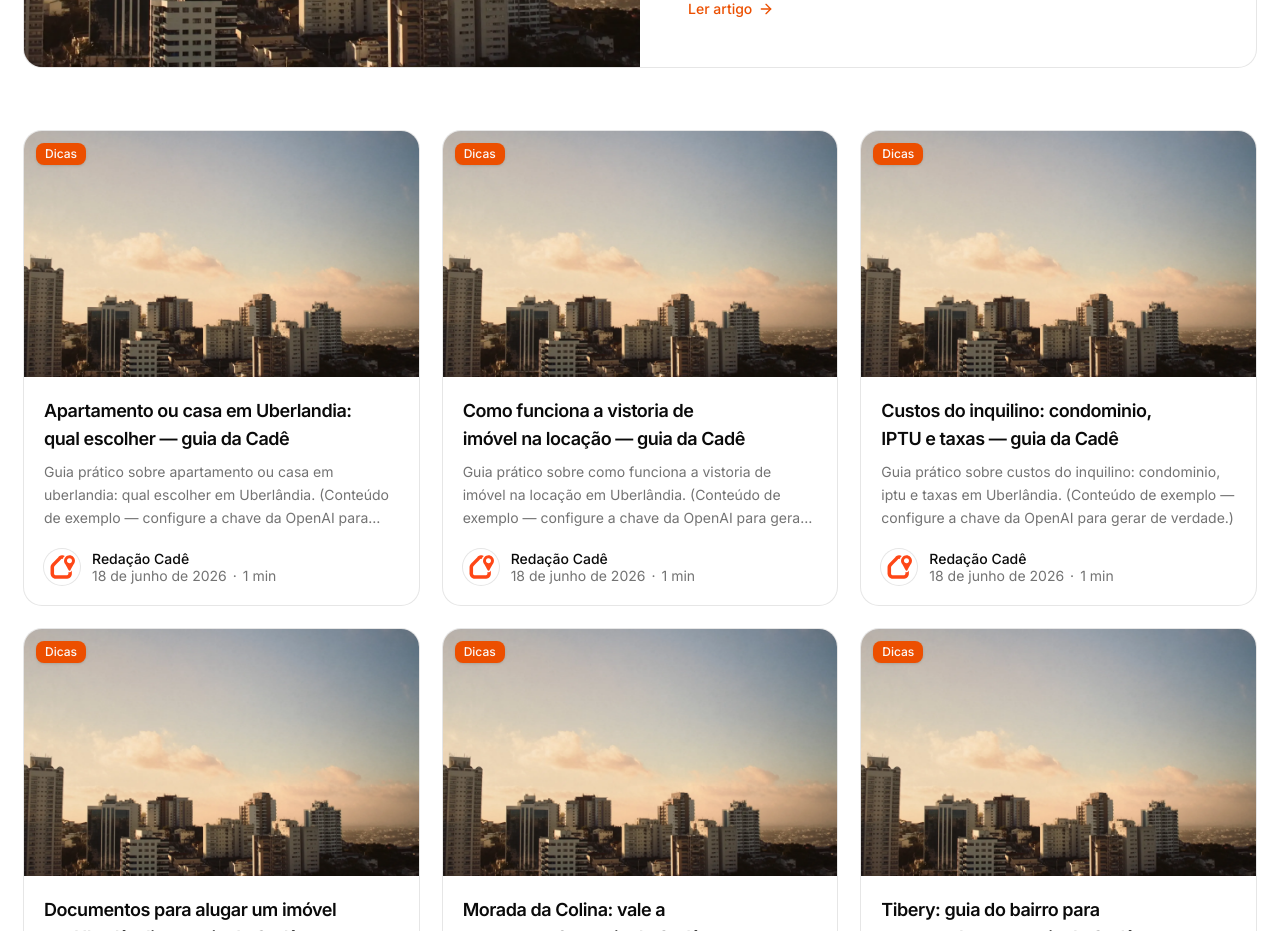
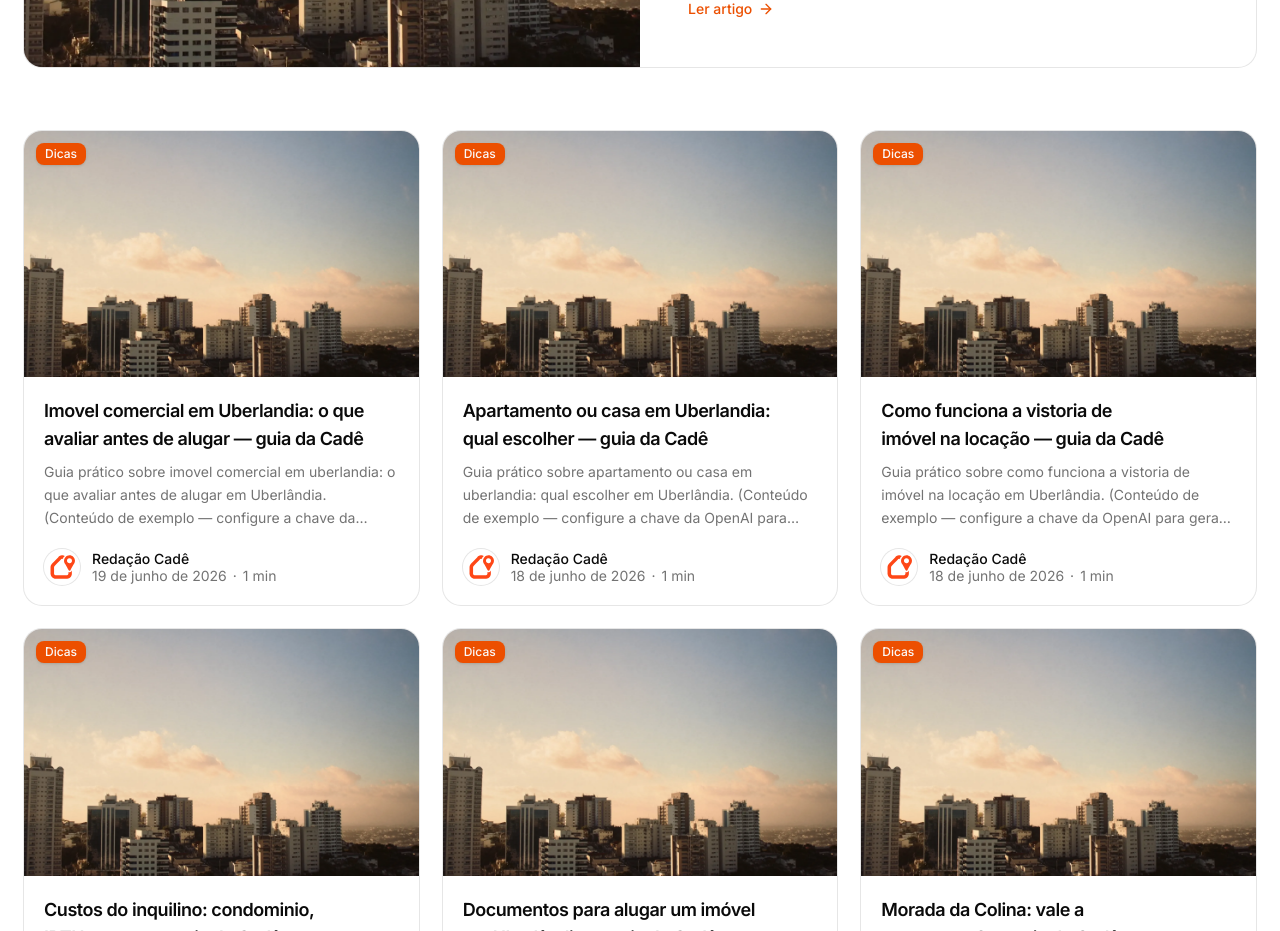
Before and after one commit to plataformacade-cmyk/sistema-cade-imoveis, a Next.js app: page /blog in a window 1280 px wide. Shown: the part 960-1891 px from the top of the page. Built offline with nearby package versions, Linux system fonts and the light colour scheme; no server answers.

Commit message:
conteudo: artigo automatico do dia

```diff
--- /dev/null
+++ b/app/blog/_artigos/imovel-comercial-em-uberlandia-o-que-avaliar-antes-de-alugar-guia-da-cade.ts
@@ -0,0 +1,29 @@
+import type { ArtigoBase } from "./_tipo";
+
+export const artigo: ArtigoBase = {
+  slug: "imovel-comercial-em-uberlandia-o-que-avaliar-antes-de-alugar-guia-da-cade",
+  titulo: "Imovel comercial em Uberlandia: o que avaliar antes de alugar — guia da Cadê",
+  resumo: "Guia prático sobre imovel comercial em uberlandia: o que avaliar antes de alugar em Uberlândia. (Conteúdo de exemplo — configure a chave da OpenAI para gerar de verdade.)",
+  capa: "/blog/skyline.webp",
+  capaAlt: "Imovel comercial em Uberlandia: o que avaliar antes de alugar — guia da Cadê",
+  categoria: "Dicas",
+  tags: [
+  "uberlandia",
+  "guia",
+  "imovel-comercial-em-uberlandia-o-que-avaliar-antes-de-alugar"
+],
+  data: "2026-06-19",
+  atualizado: "2026-06-19",
+  autorKey: "redacao",
+  conteudo: [
+  "Este é um artigo de exemplo gerado em modo dry-run sobre Imovel comercial em Uberlandia: o que avaliar antes de alugar. Configure OPENAI_API_KEY para o agente escrever conteúdo real, otimizado para SEO e para ser citado pelas IAs.",
+  "## Como funciona o agente",
+  "Quando as chaves estiverem configuradas, este texto é substituído por um artigo completo de 1600-2000 palavras, com resposta-primeiro, dados, links internos e FAQ. Veja imóveis na [plataforma da Cadê](/plataforma)."
+],
+  faq: [
+  {
+    "pergunta": "O que é Imovel comercial em Uberlandia: o que avaliar antes de alugar?",
+    "resposta": "Conteúdo de exemplo. Configure a chave da OpenAI para gerar a resposta real."
+  }
+],
+};
--- a/app/blog/_artigos/index.ts
+++ b/app/blog/_artigos/index.ts
@@ -19,16 +19,17 @@
 import { artigo as a16 } from "./granja-marileusa-guia-do-bairro";
 import { artigo as a17 } from "./guia-completo-para-alugar-sem-dor-de-cabeca";
 import { artigo as a18 } from "./guia-do-primeiro-apartamento-do-orcamento-a-mudanca";
-import { artigo as a19 } from "./itbi-escritura-e-registro-custos-da-compra";
-import { artigo as a20 } from "./jardim-karaiba-guia-do-bairro";
-import { artigo as a21 } from "./minha-casa-minha-vida-em-uberlandia";
-import { artigo as a22 } from "./morada-da-colina-vale-a-pena-morar-guia-da-cade";
-import { artigo as a23 } from "./os-melhores-bairros-para-morar-em-uberlandia";
-import { artigo as a24 } from "./quanto-custa-morar-em-uberlandia";
-import { artigo as a25 } from "./reforma-que-valoriza-o-imovel-antes-de-vender";
-import { artigo as a26 } from "./santa-monica-guia-do-bairro";
-import { artigo as a27 } from "./seguro-fianca-caucao-ou-fiador-qual-escolher";
-import { artigo as a28 } from "./tendencias-do-mercado-imobiliario-de-uberlandia-em-2026";
-import { artigo as a29 } from "./tibery-guia-do-bairro-para-morar-e-alugar-guia-da-cade";
+import { artigo as a19 } from "./imovel-comercial-em-uberlandia-o-que-avaliar-antes-de-alugar-guia-da-cade";
+import { artigo as a20 } from "./itbi-escritura-e-registro-custos-da-compra";
+import { artigo as a21 } from "./jardim-karaiba-guia-do-bairro";
+import { artigo as a22 } from "./minha-casa-minha-vida-em-uberlandia";
+import { artigo as a23 } from "./morada-da-colina-vale-a-pena-morar-guia-da-cade";
+import { artigo as a24 } from "./os-melhores-bairros-para-morar-em-uberlandia";
+import { artigo as a25 } from "./quanto-custa-morar-em-uberlandia";
+import { artigo as a26 } from "./reforma-que-valoriza-o-imovel-antes-de-vender";
+import { artigo as a27 } from "./santa-monica-guia-do-bairro";
+import { artigo as a28 } from "./seguro-fianca-caucao-ou-fiador-qual-escolher";
+import { artigo as a29 } from "./tendencias-do-mercado-imobiliario-de-uberlandia-em-2026";
+import { artigo as a30 } from "./tibery-guia-do-bairro-para-morar-e-alugar-guia-da-cade";
 
-export const ARTIGOS: ArtigoBase[] = [a0, a1, a2, a3, a4, a5, a6, a7, a8, a9, a10, a11, a12, a13, a14, a15, a16, a17, a18, a19, a20, a21, a22, a23, a24, a25, a26, a27, a28, a29];
+export const ARTIGOS: ArtigoBase[] = [a0, a1, a2, a3, a4, a5, a6, a7, a8, a9, a10, a11, a12, a13, a14, a15, a16, a17, a18, a19, a20, a21, a22, a23, a24, a25, a26, a27, a28, a29, a30];
--- a/scripts/pauta-conteudo.json
+++ b/scripts/pauta-conteudo.json
@@ -29,7 +29,7 @@
   },
   {
     "tema": "Imovel comercial em Uberlandia: o que avaliar antes de alugar",
-    "publicado": false
+    "publicado": true
   },
   {
     "tema": "Saraiva e Brasil: guia dos bairros centrais de Uberlandia",
```
